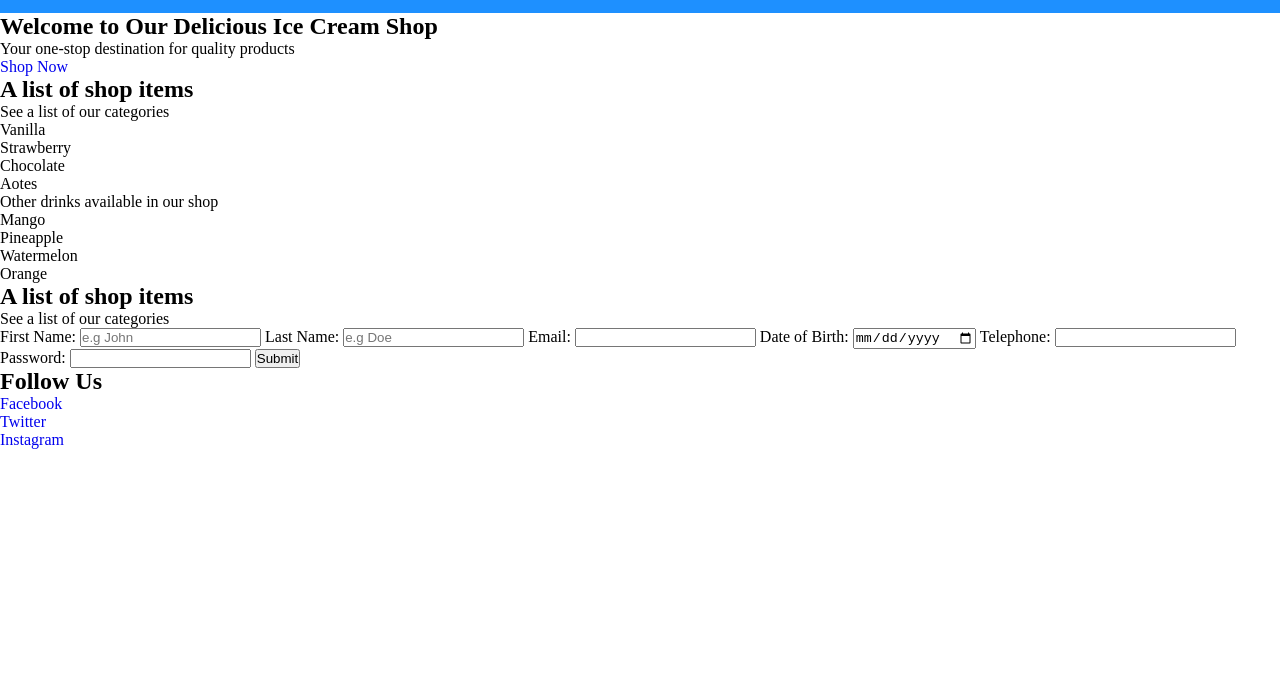
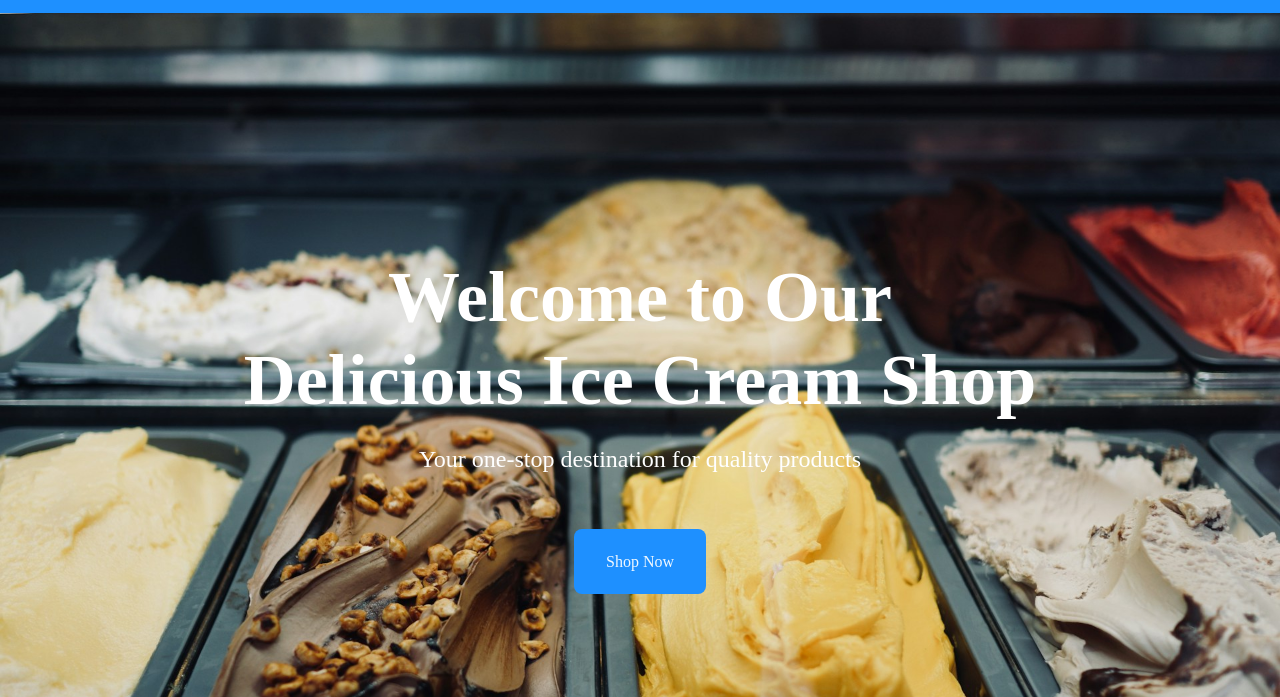
Before and after one commit to Lewiston/isc_sef_eval-6, a plain HTML site: page eval/index.html in a window 1280 px wide. Shown: the part 103-800 px from the top of the page. Drawn offline with Linux system fonts and the light colour scheme.

Commit message:
Little changes made

```diff
--- a/clipboard-landing-page-master/index.css
+++ b/clipboard-landing-page-master/index.css
@@ -72,12 +72,12 @@ h3 {
 
 .ios-button {
     background-color: hsl(171, 66%, 44%);
-    box-shadow: 0px 4px 2px hsl(171, 89%, 28%);
+    box-shadow: 0px 4px 8px hsl(171, 89%, 28%);
 }
 
 .mac-button {
     background-color: hsl(233, 100%, 69%);
-    box-shadow: 0px 4px 2px hsl(233, 97%, 26%);
+    box-shadow: 0px 4px 8px hsl(233, 92%, 44%);
 }
 
 .section-2 {
@@ -173,6 +173,7 @@ h3 {
 
 .section-4 {
     margin-top: 160px;
+    text-align: center;
     align-items: center;
     display: flex;
     flex-direction: column;
--- a/eval/css/style.css
+++ b/eval/css/style.css
@@ -33,3 +33,38 @@ nav > ul {
 nav > ul > li> a {
     color: aliceblue;
 }
+
+.hero-section {
+    height: 100vh;
+    background-image: url(../img/erwan-hesry-OlQ-NaEyVmQ-unsplash.jpg);
+    background-size: cover;
+    display: flex;
+    flex-direction: column;
+    align-items: center;
+    justify-content: center;
+    gap: 80px;
+    color: white;
+    text-align: center;
+}
+
+.hero > h2 {
+    font-size: 72px;
+    max-width: 800px;
+    padding-bottom: 24px;
+}
+
+.hero > p {
+    font-size: 24px;
+    padding-bottom: 80px;
+}
+
+.hero > a {
+    color: aliceblue;
+    background-color: #1E90FF;
+    padding: 24px 32px;
+    border-radius: 8px;
+}
+
+/* #product-section {
+    background-color: ;
+} */
--- a/eval/index.html
+++ b/eval/index.html
@@ -22,7 +22,7 @@
 
     <main>
         <section id="hero-section">
-            <div class="hero">
+            <div class="hero-section">
                 <div class="hero">
                     <h2>Welcome to Our <span>Delicious Ice Cream</span> Shop</h2>
                     <p>Your one-stop destination for quality products</p>
```
